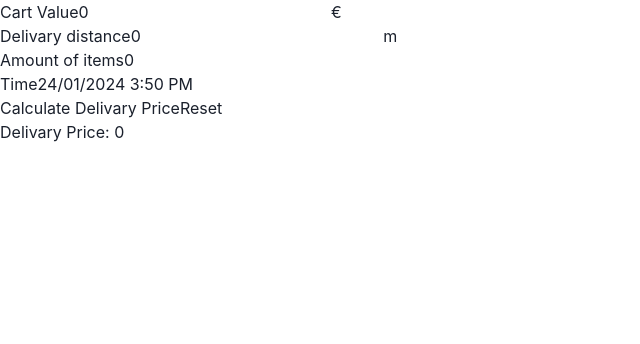
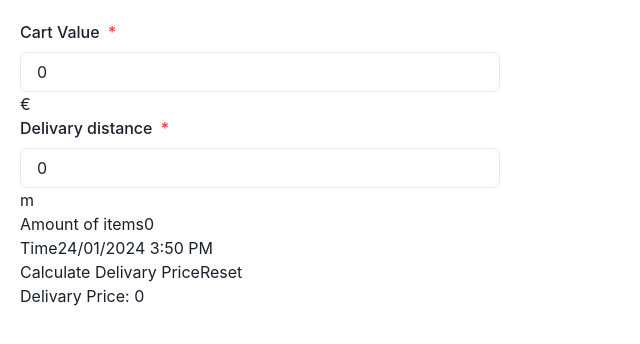
Before and after one commit to Merna-Wahdan/delivery-fee-calculator, a React (Create React App) app: page / in a window 1280 px wide. Shown: the top 344 px of the page, without its empty margins (0-640 px from the left). Built offline with nearby package versions, Linux system fonts and the light colour scheme.

Commit message:
Handle zero distance case

```diff
--- a/src/Calculator.tsx
+++ b/src/Calculator.tsx
@@ -1,16 +1,19 @@
-import React, { ReactElement, startTransition, useState } from "react";
+import React, { useState } from "react";
 import DatePicker from 'react-datepicker';
 import 'react-datepicker/dist/react-datepicker.css';
 import { calculateTotalFees } from "./CalculatorUtils";
+import { Box, FormControl, FormLabel, Input } from "@chakra-ui/react";
 // TODO
 //1- check conditions
 //2- write tests
 //3- clean the code
 
+//form validation, require all
 //4- css
 //5- check access..
 //6- datepicker/click on a calendar-like
 //7-check zero input
+//8- read me
 
 
 const Calculator = (): JSX.Element => {
@@ -45,11 +48,11 @@ const Calculator = (): JSX.Element => {
   };
 
   return (
-    <>
+    <Box maxW="480px" maxHeight="480px" m="20px">
       <form onSubmit={handleSubmit}>
-        <label>
-          Cart Value
-          <input
+        <FormControl isRequired>
+          <FormLabel> Cart Value </FormLabel>
+          <Input
             type="number"
             value={cartValue}
             onChange={(e) => setCartValue(Number(e.target.value))}
@@ -57,24 +60,20 @@ const Calculator = (): JSX.Element => {
             step="0.01"
             onBlur={handleOnBlur}
             data-test-id="cartValue"
-          ></input>{" "}
-          €
-        </label>
-        <br />
-
-        <label>
-          Delivary distance
-          <input
+            /> {" "}€
+        </FormControl>
+        <FormControl isRequired>
+          <FormLabel> Delivary distance </FormLabel>
+          <Input
             type="number"
             min="0"
             value={delivaryDistance}
             onChange={(e) => setDelivaryDistance(Number(e.target.value))}
             // onBlur={() => handleOnBlur("deliveryDistance")}
             data-test-id="delivaryDistance"
-          ></input>{" "}
-          m
-        </label>
-        <br />
+            ></Input>{" "}m
+        </FormControl>
+        <FormControl>
         <label>
           Amount of items
           <input
@@ -87,8 +86,7 @@ const Calculator = (): JSX.Element => {
 
           ></input>
         </label>
-        <br />
-
+        </FormControl>
         <label>
           Time
           <DatePicker
@@ -113,7 +111,7 @@ const Calculator = (): JSX.Element => {
 
         <h4 data-test-id="fee">Delivary Price: {delivaryPrice}</h4>
       </form>
-    </>
+    </Box>
   );
 };
 
--- a/src/CalculatorUtils.tsx
+++ b/src/CalculatorUtils.tsx
@@ -8,12 +8,15 @@ export const calculateCartValueFees = (cartValue: number): number => {
       return Number(surcharge.toFixed(2))
   }
 
-const calculateDistanceFees = (delivaryDistance: number) : number => {
+export const calculateDistanceFees = (delivaryDistance: number) : number => {
+  if(delivaryDistance === 0){
+    return 1
+  }
     const minDelivaryDistance: number = 500;
     return Math.ceil(delivaryDistance / minDelivaryDistance);
   }
 
- const calculateAmountOfItemsFees = (amountOfItems: number): number => {
+export const calculateAmountOfItemsFees = (amountOfItems: number): number => {
     const additionalSurcharge: number = 0.5;
     const bulkFees = 1.2
     const minAmountOfItems = 4
@@ -30,7 +33,7 @@ const calculateDistanceFees = (delivaryDistance: number) : number => {
       return  Number(surchargeItems.toFixed(2))
   }
 
-const isRushHour = (startDate: Date | null): boolean => {
+export const isRushHour = (startDate: Date | null): boolean => {
     return (
     startDate?.getDay() === 5 &&
     startDate.getHours() >= 15 &&
```
